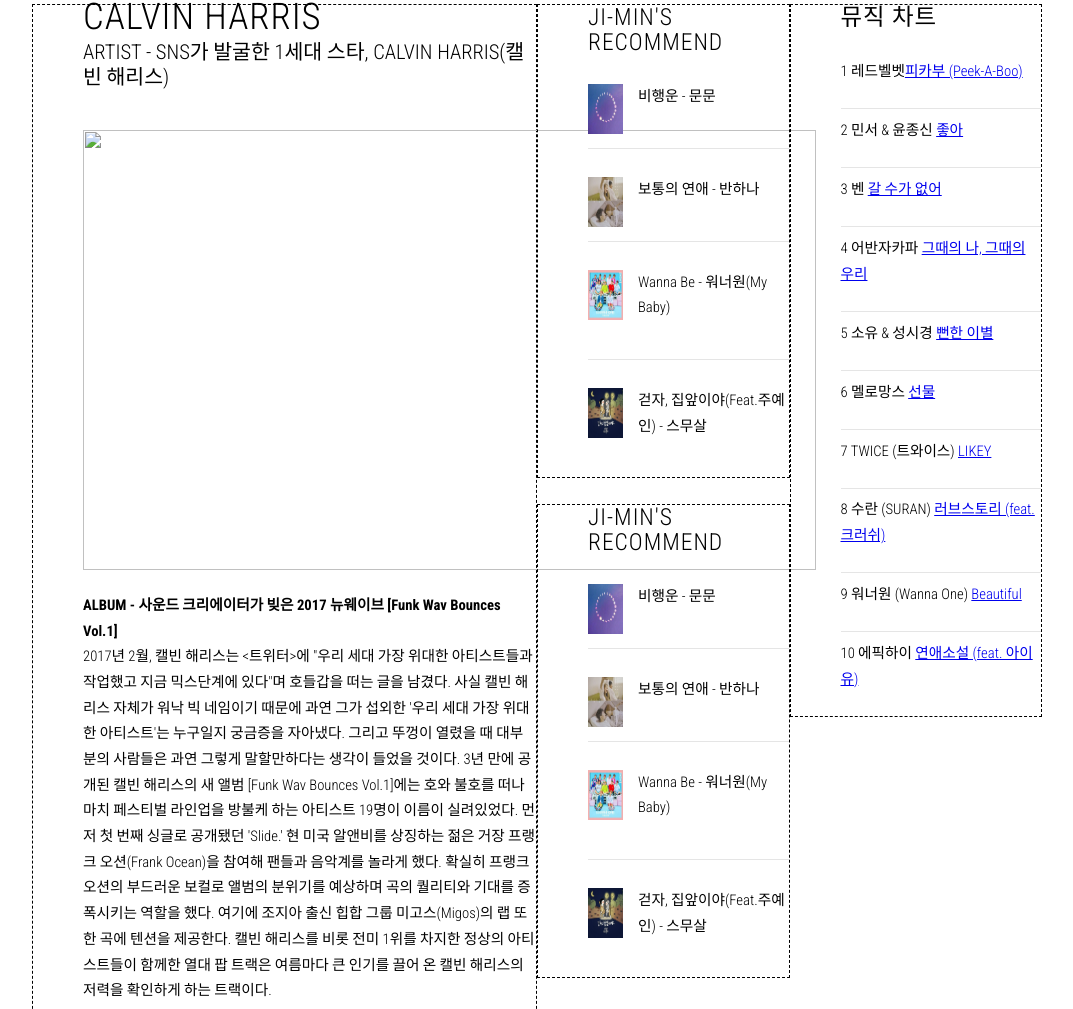
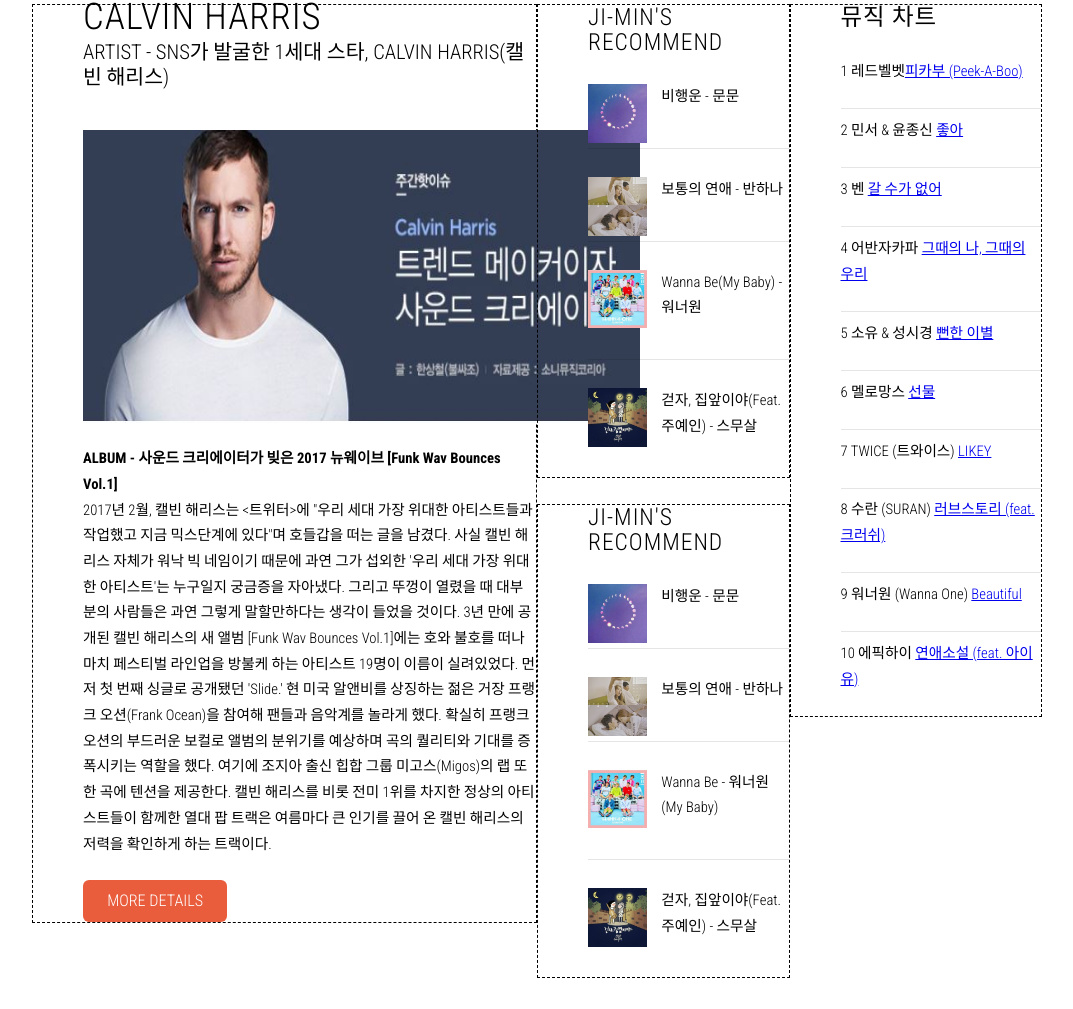
Before and after one commit to MinwooP/Music_Project, a plain HTML site: page untitled/index.html in a window 1280 px wide. Shown: the part 1092-2101 px from the top of the page, without its empty margins (78-1151 px from the left). Drawn offline with nearby package versions, Linux system fonts and the light colour scheme.

Commit message:
3rd commit mw

```diff
--- a/untitled/index.html
+++ b/untitled/index.html
@@ -6,7 +6,7 @@
 -->
 <html>
 	<head>
-		<title>Ex Machina by TEMPLATED</title>
+		<title>Ex Machina by TEMPLATEd</title>
 		<meta http-equiv="content-type" content="text/html; charset=utf-8" />
 		<meta name="description" content="" />
 		<meta name="keywords" content="" />
@@ -33,7 +33,7 @@
 
 				<!-- Logo -->
 					<div id="logo">
-						<h1><a href="#">Ex Machina</a></h1>
+						<h1><a href="#">LANDVIBE-MUSIC</a></h1>
 					</div>
 
 				<!-- Nav -->
@@ -116,7 +116,7 @@
 								<h2>Calvin Harris<!--(캘빈 해리스) 트렌드 메이커이자 사운드 크리에이터--></h2>
 								<span class="byline">ARTIST - SNS가 발굴한 1세대 스타, Calvin Harris(캘빈 해리스)</span>
 							</header>
-                            <p><img src="images/img-harris" alt="" style = "width: 50em; height: 30em"></p>
+							<p><a href = "https://music.bugs.co.kr/specialView/interview/O0DVCWBZFLD6VWLB1KHW?&page=3&sort=new&wl_ref=list_sp_01_sub"> </a><img src="images/img-harris.jpg" alt="" style = "width: 38em; height: 20em"> </a></p>
 							<!--
                             <p>엄청난 성공을 거둔 지금과 비교했을 때 소박한 시작을 한 <strong>캘빈 해리스</strong>, 해리스는 인터넷의 발전과 플랫폼의 변화로 발탁되기 시작한 1세대 DJ계 대표 아티스트이다. 그의 존재를 알렸던 것은 당시 유행하던 SNS <a href="http://templated.co">마이스페이스</a>에 업로드 됐던 음악이었다. <a href="http://templated.co/license">이를 통해 캘빈 해리스는 대형 음반사 콜롬비아에게 발탁됐고, 이번 앨범을 포함 총 다섯 개의 앨범을 함께 발매하게 된다.
 							</a> 여하튼 SNS를 통한 발탁을 무시할 수 없는 이유는 캘빈 해리스가 그만큼 그 시기의 트랜드가 무엇인지 이해하고 있다는 반증이기 때문이다. 당시 밴드를 하던 친구들이 <a href="http://templated.co">마이스페이스</a>를 이용해 업로드하는 것을 보며 시작했지만, 이후 캘빈 해리스야 말로 사운드 메이커로 이름을 알려갔다. 사운드를 직접 짜고 그의 음악을 그 시대의 트랜드로 만들어내며, 유행을 따라가는 아티스트가 아닌 유행을 만들어가는 선두주자가 됐다..</p>
@@ -136,19 +136,19 @@
 							</header>
 							<ul class="style2">
 								<li>
-									<a href="#"><img src="images/pics007.jpg" alt=""></a>
+									<a href="#"><img src="images/pics007.jpg" alt="" style = "width:5em; height: 4em"></a>
 									<p>비행운 - 문문</p>
 								</li>
 								<li>
-									<a href="#"><img src="images/pics008.jpg" alt=""></a>
+									<a href="#"><img src="images/pics008.jpg" alt="" style = "width:5em; height: 4em"></a>
 									<p>보통의 연애 - 반하나</p>
 								</li>
 								<li>
-									<a href="#"><img src="images/pics009.jpg" alt=""></a>
-									<p>Wanna Be - 워너원(My Baby)</p>
+									<a href="#"><img src="images/pics009.jpg" alt="" style = "width:5em; height: 4em"></a>
+									<p>Wanna Be(My Baby) - 워너원</p>
 								</li>
 								<li>
-									<a href="#"><img src="images/pics010.jpg" alt=""></a>
+									<a href="#"><img src="images/pics010.jpg" alt="" style = "width:5em; height: 4em"></a>
 									<p>걷자, 집앞이야(Feat.주예인) - 스무살</p>
 								</li>
 							</ul>
@@ -181,19 +181,19 @@
                             </header>
                             <ul class="style2">
                                 <li>
-                                    <a href="#"><img src="images/pics007.jpg" alt=""></a>
+                                    <a href="#"><img src="images/pics007.jpg" alt=""style = "width:5em; height: 4em"></a>
                                     <p>비행운 - 문문</p>
                                 </li>
                                 <li>
-                                    <a href="#"><img src="images/pics008.jpg" alt=""></a>
+                                    <a href="#"><img src="images/pics008.jpg" alt=""style = "width:5em; height: 4em"></a>
                                     <p>보통의 연애 - 반하나</p>
                                 </li>
                                 <li>
-                                    <a href="#"><img src="images/pics009.jpg" alt=""></a>
+                                    <a href="#"><img src="images/pics009.jpg" alt=""style = "width:5em; height: 4em"></a>
                                     <p>Wanna Be - 워너원(My Baby)</p>
                                 </li>
                                 <li>
-                                    <a href="#"><img src="images/pics010.jpg" alt=""></a>
+                                    <a href="#"><img src="images/pics010.jpg" alt=""style = "width:5em; height: 4em"></a>
                                     <p>걷자, 집앞이야(Feat.주예인) - 스무살</p>
                                 </li>
                             </ul>
@@ -284,7 +284,7 @@
 								<li><a href="#"><img src="images/pics11.jpg" alt=""></a></li>
 								<li><a href="#"><img src="images/pics12.jpg" alt=""></a></li>
 							</ul>
-							<a href="#" class="button">More Collections</a>
+							<a href="#" class="button">투표 하러 가기</a>
 						</section>
 					</div>
 					<div class="3u">
```
Also changed, not shown: untitled/images/img-harris.jpg (renamed from untitled/css/images/img-harris.jpg).
